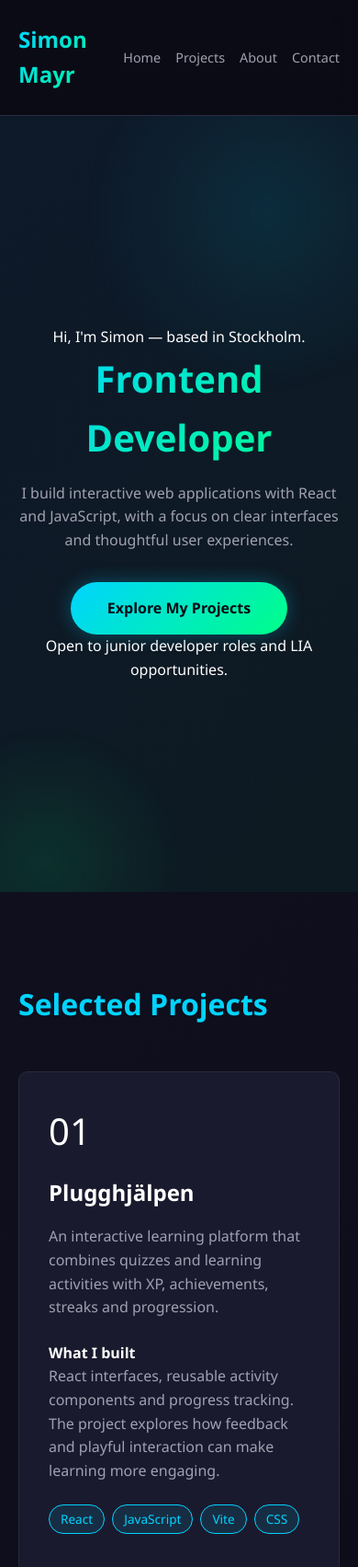
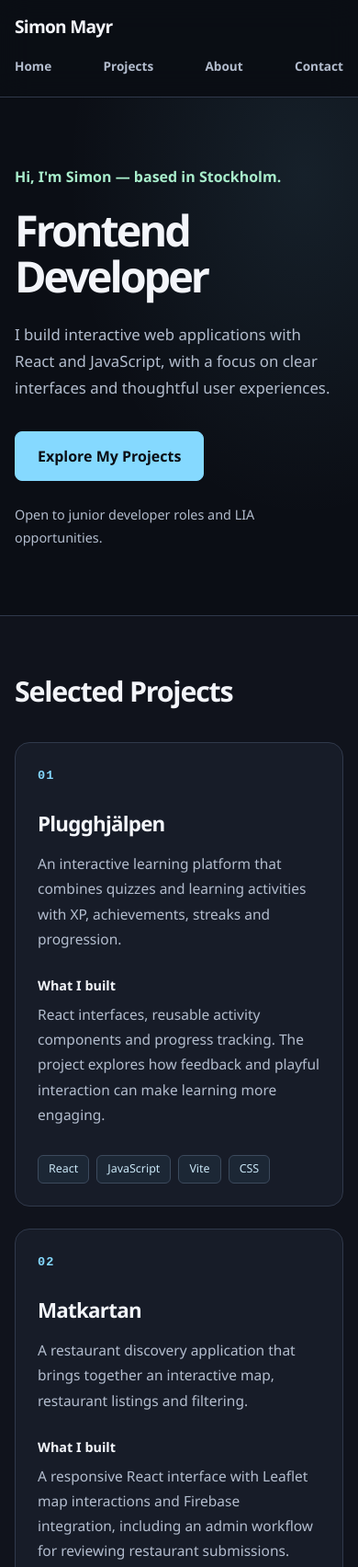
Before and after one commit to Meyertoe/Meyertoe.github.io, a plain HTML site: page index.html in a window 390 px wide. Shown: the top 1704 px of the page at 92% size. Drawn offline with Linux system fonts and the light colour scheme.

Commit message:
Refactor styles.css for improved design and responsiveness
Updated color scheme and general styles for improved aesthetics. Enhanced layout responsiveness and added new styles for various sections.

```diff
--- a/styles.css
+++ b/styles.css
@@ -1,414 +1,499 @@
+/* Base */
+:root {
+    color-scheme: dark;
+    --bg-dark: #10131c;
+    --bg-darker: #0b0e15;
+    --bg-card: #171c28;
+    --accent-primary: #85d9ff;
+    --accent-secondary: #a8edcb;
+    --text-primary: #f3f5fa;
+    --text-secondary: #b3bdce;
+    --border-color: #30394b;
+}
+
 * {
     margin: 0;
     padding: 0;
     box-sizing: border-box;
 }
 
-/* Color Scheme */
-:root {
-    --bg-dark: #0f0f1e;
-    --bg-darker: #0a0a14;
-    --bg-card: #1a1a2e;
-    --accent-primary: #00d4ff;
-    --accent-secondary: #00ff88;
-    --text-primary: #ffffff;
-    --text-secondary: #a0a0b0;
-    --border-color: #2a2a3e;
+html {
+    scroll-behavior: smooth;
+    scroll-padding-top: 100px;
 }
 
-/* General Styles */
 body {
-    font-family: 'Segoe UI', Tahoma, Geneva, Verdana, sans-serif;
-    background: linear-gradient(135deg, var(--bg-dark) 0%, var(--bg-darker) 100%);
+    background: var(--bg-dark);
     color: var(--text-primary);
-    line-height: 1.6;
-    overflow-x: hidden;
+    font-family: "Segoe UI", Arial, sans-serif;
+    line-height: 1.75;
+}
+
+a {
+    color: inherit;
+    text-underline-offset: 5px;
+}
+
+a:focus-visible {
+    outline: 3px solid var(--accent-secondary);
+    outline-offset: 6px;
+    border-radius: 4px;
+}
+
+::selection {
+    background: var(--accent-primary);
+    color: var(--bg-darker);
 }
 
 .container {
-    max-width: 1200px;
-    margin: 0 auto;
-    padding: 0 20px;
+    width: min(1120px, calc(100% - 48px));
+    margin-inline: auto;
+}
+
+h1,
+h2,
+h3,
+h4 {
+    line-height: 1.2;
+}
+
+h2 {
+    font-size: clamp(1.9rem, 4vw, 2.8rem);
+    letter-spacing: -0.04em;
+}
+
+.sr-only {
+    position: absolute;
+    width: 1px;
+    height: 1px;
+    padding: 0;
+    margin: -1px;
+    overflow: hidden;
+    clip-path: inset(50%);
+    white-space: nowrap;
+    border: 0;
 }
 
 /* Navigation */
-.navbar {
-    background: rgba(10, 10, 20, 0.8);
-    backdrop-filter: blur(10px);
-    border-bottom: 1px solid var(--border-color);
+body > header {
     position: sticky;
     top: 0;
     z-index: 100;
 }
 
+.navbar {
+    background: rgba(11, 14, 21, 0.95);
+    border-bottom: 1px solid var(--border-color);
+    backdrop-filter: blur(16px);
+}
+
 .navbar .container {
+    min-height: 80px;
     display: flex;
+    align-items: center;
     justify-content: space-between;
-    align-items: center;
-    padding: 1.5rem 20px;
+    gap: 24px;
 }
 
 .logo {
-    font-size: 1.5rem;
-    font-weight: bold;
-    background: linear-gradient(135deg, var(--accent-primary), var(--accent-secondary));
-    -webkit-background-clip: text;
-    -webkit-text-fill-color: transparent;
-    background-clip: text;
+    color: var(--text-primary);
+    font-size: 1.2rem;
+    font-weight: 750;
+    letter-spacing: -0.04em;
+    text-decoration: none;
+    white-space: nowrap;
 }
 
 .nav-links {
     display: flex;
+    flex-wrap: wrap;
+    gap: 24px;
     list-style: none;
-    gap: 2rem;
 }
 
 .nav-links a {
+    display: inline-block;
+    padding-block: 10px;
     color: var(--text-secondary);
+    font-size: 0.92rem;
+    font-weight: 600;
     text-decoration: none;
-    transition: color 0.3s ease;
-    position: relative;
+    transition: color 180ms ease;
 }
 
 .nav-links a:hover {
     color: var(--accent-primary);
 }
 
-.nav-links a::after {
-    content: '';
-    position: absolute;
-    bottom: -5px;
-    left: 0;
-    width: 0;
-    height: 2px;
-    background: var(--accent-primary);
-    transition: width 0.3s ease;
-}
-
-.nav-links a:hover::after {
-    width: 100%;
-}
-
-/* Hero Section */
+/* Introduction */
 .hero {
-    min-height: 100vh;
-    display: flex;
-    align-items: center;
-    justify-content: center;
-    background: linear-gradient(135deg, rgba(0, 212, 255, 0.05) 0%, rgba(0, 255, 136, 0.05) 100%);
     position: relative;
-    overflow: hidden;
-}
-
-.hero::before {
-    content: '';
-    position: absolute;
-    width: 400px;
-    height: 400px;
-    background: radial-gradient(circle, rgba(0, 212, 255, 0.1) 0%, transparent 70%);
-    border-radius: 50%;
-    top: -100px;
-    right: -100px;
-    animation: float 6s ease-in-out infinite;
-}
-
-.hero::after {
-    content: '';
-    position: absolute;
-    width: 300px;
-    height: 300px;
-    background: radial-gradient(circle, rgba(0, 255, 136, 0.1) 0%, transparent 70%);
-    border-radius: 50%;
-    bottom: -100px;
-    left: -100px;
-    animation: float 8s ease-in-out infinite reverse;
+    padding: clamp(72px, 12vw, 140px) 0;
+    background:
+        radial-gradient(
+            ellipse at 85% 15%,
+            rgba(133, 217, 255, 0.09),
+            transparent 55%
+        ),
+        var(--bg-darker);
+    border-bottom: 1px solid var(--border-color);
 }
 
 .hero-content {
-    text-align: center;
-    position: relative;
-    z-index: 1;
+    max-width: 850px;
+}
+
+.hero-content > p:first-child {
+    margin-bottom: 20px;
+    color: var(--accent-secondary);
+    font-weight: 600;
 }
 
 .hero-title {
-    font-size: 4rem;
-    margin-bottom: 1rem;
-    background: linear-gradient(135deg, var(--accent-primary), var(--accent-secondary));
-    -webkit-background-clip: text;
-    -webkit-text-fill-color: transparent;
-    background-clip: text;
-    animation: slideInDown 0.8s ease;
+    margin-bottom: 24px;
+    font-size: clamp(2.7rem, 7.8vw, 6rem);
+    font-weight: 750;
+    letter-spacing: -0.065em;
+    line-height: 1.05;
 }
 
 .hero-subtitle {
-    font-size: 1.3rem;
+    max-width: 650px;
+    margin-bottom: 32px;
     color: var(--text-secondary);
-    margin-bottom: 2rem;
-    animation: slideInUp 0.8s ease 0.2s both;
+    font-size: clamp(1.05rem, 2vw, 1.3rem);
 }
 
 .cta-button {
-    display: inline-block;
-    padding: 1rem 2.5rem;
-    background: linear-gradient(135deg, var(--accent-primary), var(--accent-secondary));
+    display: inline-flex;
+    min-height: 50px;
+    align-items: center;
+    justify-content: center;
+    padding: 12px 24px;
+    border: 1px solid var(--accent-primary);
+    border-radius: 8px;
+    background: var(--accent-primary);
     color: var(--bg-darker);
+    font-weight: 750;
     text-decoration: none;
-    border-radius: 50px;
-    font-weight: bold;
-    transition: transform 0.3s ease, box-shadow 0.3s ease;
-    animation: slideInUp 0.8s ease 0.4s both;
-    box-shadow: 0 0 20px rgba(0, 212, 255, 0.3);
+    transition:
+        background-color 180ms ease,
+        transform 180ms ease;
 }
 
 .cta-button:hover {
-    transform: translateY(-3px);
-    box-shadow: 0 0 30px rgba(0, 212, 255, 0.5);
+    background: #b3e8ff;
+    transform: translateY(-2px);
 }
 
-/* About Section */
-.about {
-    padding: 6rem 0;
-    background: var(--bg-darker);
+.availability {
+    margin-top: 24px;
+    color: var(--text-secondary);
+    font-size: 0.9rem;
 }
 
-.about h2 {
-    font-size: 2.5rem;
-    margin-bottom: 2rem;
-    color: var(--accent-primary);
-}
-
-.about-text {
-    font-size: 1.1rem;
-    color: var(--text-secondary);
-    margin-bottom: 3rem;
-    max-width: 600px;
-}
-
-.skills h3 {
-    font-size: 1.5rem;
-    margin-bottom: 2rem;
-    color: var(--accent-secondary);
-}
-
-.skills-grid {
-    display: grid;
-    grid-template-columns: repeat(auto-fit, minmax(150px, 1fr));
-    gap: 1.5rem;
-}
-
-.skill-card {
-    background: var(--bg-card);
-    border: 1px solid var(--border-color);
-    padding: 2rem;
-    border-radius: 10px;
-    text-align: center;
-    transition: all 0.3s ease;
-    cursor: pointer;
-}
-
-.skill-card:hover {
-    border-color: var(--accent-primary);
-    box-shadow: 0 0 20px rgba(0, 212, 255, 0.2);
-    transform: translateY(-5px);
-}
-
-.skill-icon {
-    font-size: 2.5rem;
-    display: block;
-    margin-bottom: 1rem;
-}
-
-.skill-card p {
-    color: var(--text-primary);
-    font-weight: 600;
-}
-
-/* Projects Section */
+/* Projects */
 .projects {
-    padding: 6rem 0;
-    background: linear-gradient(135deg, var(--bg-dark) 0%, var(--bg-darker) 100%);
+    padding: 88px 0;
 }
 
 .projects h2 {
-    font-size: 2.5rem;
-    margin-bottom: 3rem;
-    color: var(--accent-primary);
+    margin-bottom: 36px;
 }
 
 .projects-grid {
     display: grid;
-    grid-template-columns: repeat(auto-fit, minmax(300px, 1fr));
-    gap: 2rem;
+    grid-template-columns: repeat(2, minmax(0, 1fr));
+    gap: 24px;
 }
 
 .project-card {
-    background: var(--bg-card);
-    border: 1px solid var(--border-color);
-    border-radius: 10px;
-    padding: 2rem;
-    transition: all 0.3s ease;
     display: flex;
     flex-direction: column;
+    min-width: 0;
+    padding: clamp(24px, 3vw, 36px);
+    border: 1px solid var(--border-color);
+    border-radius: 16px;
+    background: var(--bg-card);
+    transition:
+        border-color 180ms ease,
+        transform 180ms ease;
 }
 
 .project-card:hover {
-    border-color: var(--accent-primary);
-    box-shadow: 0 0 30px rgba(0, 212, 255, 0.2);
-    transform: translateY(-10px);
+    border-color: #63758e;
+    transform: translateY(-3px);
 }
 
 .project-header {
-    font-size: 2.5rem;
-    margin-bottom: 1rem;
+    margin-bottom: 28px;
+    color: var(--accent-primary);
+    font-family: ui-monospace, monospace;
+    font-size: 0.85rem;
+    font-weight: 600;
+    letter-spacing: 0.08em;
 }
 
 .project-card h3 {
-    font-size: 1.5rem;
-    margin-bottom: 1rem;
+    margin-bottom: 16px;
+    font-size: clamp(1.4rem, 3vw, 1.8rem);
+    letter-spacing: -0.035em;
+}
+
+.project-card h4 {
+    margin-top: 6px;
+    margin-bottom: 10px;
     color: var(--text-primary);
+    font-size: 0.9rem;
+    font-weight: 650;
 }
 
 .project-card p {
+    margin-bottom: 22px;
     color: var(--text-secondary);
-    margin-bottom: 1.5rem;
-    flex-grow: 1;
+    font-size: 0.97rem;
 }
 
 .project-tech {
     display: flex;
     flex-wrap: wrap;
-    gap: 0.5rem;
-    margin-bottom: 1.5rem;
+    gap: 8px;
+    margin-top: auto;
+    padding-top: 8px;
 }
 
 .project-tech span {
-    background: rgba(0, 212, 255, 0.1);
-    color: var(--accent-primary);
-    padding: 0.25rem 0.75rem;
-    border-radius: 20px;
-    font-size: 0.85rem;
-    border: 1px solid var(--accent-primary);
+    padding: 5px 11px;
+    border: 1px solid #3c4a5d;
+    border-radius: 6px;
+    background: #1c2735;
+    color: #c9e6f6;
+    font-size: 0.78rem;
+    line-height: 1.5;
 }
 
 .project-link {
+    align-self: flex-start;
+    margin-top: 24px;
     color: var(--accent-secondary);
-    text-decoration: none;
-    font-weight: 600;
-    transition: all 0.3s ease;
-    display: inline-block;
+    font-size: 0.94rem;
+    font-weight: 650;
+    text-decoration: underline;
+    text-decoration-color: transparent;
+    transition: text-decoration-color 180ms ease;
 }
 
 .project-link:hover {
-    color: var(--accent-primary);
-    transform: translateX(5px);
+    text-decoration-color: currentColor;
 }
 
-/* Contact Section */
+/* Optional project images */
+.project-image {
+    display: block;
+    width: 100%;
+    height: auto;
+    aspect-ratio: 16 / 10;
+    object-fit: cover;
+    object-position: top;
+    margin-bottom: 24px;
+    border: 1px solid var(--border-color);
+    border-radius: 8px;
+    background: var(--bg-darker);
+}
+
+/* About */
+.about {
+    padding: 88px 0;
+    border-top: 1px solid var(--border-color);
+    border-bottom: 1px solid var(--border-color);
+    background: var(--bg-darker);
+}
+
+.about h2 {
+    margin-bottom: 28px;
+}
+
+.about-text {
+    max-width: 760px;
+    margin-bottom: 20px;
+    color: var(--text-secondary);
+    font-size: 1.02rem;
+}
+
+.skills {
+    margin-top: 48px;
+}
+
+.skills h3 {
+    margin-bottom: 22px;
+    font-size: 1.1rem;
+    letter-spacing: -0.02em;
+}
+
+.skills-grid {
+    display: grid;
+    grid-template-columns: repeat(3, minmax(0, 1fr));
+    gap: 12px;
+}
+
+.skill-card {
+    display: flex;
+    align-items: center;
+    min-width: 0;
+    padding: 17px 20px;
+    border: 1px solid var(--border-color);
+    border-radius: 8px;
+    background: var(--bg-card);
+}
+
+.skill-card p {
+    font-size: 0.9rem;
+    font-weight: 550;
+}
+
+.skill-icon {
+    margin-right: 12px;
+}
+
+/* Contact */
 .contact {
-    padding: 6rem 0;
-    background: var(--bg-darker);
+    padding: 88px 0;
+}
+
+.contact .container {
+    max-width: 800px;
     text-align: center;
 }
 
 .contact h2 {
-    font-size: 2.5rem;
-    margin-bottom: 1rem;
-    color: var(--accent-primary);
+    margin-bottom: 24px;
 }
 
-.contact > .container > p {
-    font-size: 1.1rem;
+.contact p {
+    margin-bottom: 16px;
     color: var(--text-secondary);
-    margin-bottom: 2rem;
 }
 
 .contact-links {
     display: flex;
+    flex-wrap: wrap;
     justify-content: center;
-    gap: 2rem;
-    flex-wrap: wrap;
+    gap: 12px;
+    margin-top: 32px;
 }
 
 .contact-link {
-    padding: 0.75rem 2rem;
+    display: inline-flex;
+    align-items: center;
+    justify-content: center;
+    min-height: 48px;
+    padding: 10px 26px;
+    border: 1px solid var(--border-color);
+    border-radius: 8px;
     background: var(--bg-card);
-    border: 2px solid var(--accent-primary);
-    color: var(--accent-primary);
+    color: var(--text-primary);
+    font-weight: 650;
     text-decoration: none;
-    border-radius: 50px;
-    font-weight: 600;
-    transition: all 0.3s ease;
+    transition:
+        border-color 180ms ease,
+        background-color 180ms ease;
 }
 
-.contact-link:hover {
+.contact-link:first-child {
+    border-color: var(--accent-primary);
     background: var(--accent-primary);
     color: var(--bg-darker);
 }
 
+.contact-link:hover {
+    border-color: var(--accent-primary);
+    background: #253348;
+}
+
+.contact-link:first-child:hover {
+    background: #b3e8ff;
+}
+
 /* Footer */
 .footer {
+    padding: 28px 0;
+    border-top: 1px solid var(--border-color);
     background: var(--bg-darker);
-    border-top: 1px solid var(--border-color);
-    padding: 2rem 0;
+    color: var(--text-secondary);
+    font-size: 0.85rem;
     text-align: center;
-    color: var(--text-secondary);
 }
 
-/* Animations */
-@keyframes slideInDown {
-    from {
-        opacity: 0;
-        transform: translateY(-30px);
+/* Tablet and mobile */
+@media (max-width: 760px) {
+    .projects-grid {
+        grid-template-columns: 1fr;
     }
-    to {
-        opacity: 1;
-        transform: translateY(0);
+
+    .skills-grid {
+        grid-template-columns: repeat(2, minmax(0, 1fr));
+    }
+
+    .hero {
+        padding: 72px 0;
+    }
+
+    .projects,
+    .about,
+    .contact {
+        padding: 64px 0;
     }
 }
 
-@keyframes slideInUp {
-    from {
-        opacity: 0;
-        transform: translateY(30px);
-    }
-    to {
-        opacity: 1;
-        transform: translateY(0);
-    }
-}
-
-@keyframes float {
-    0%, 100% {
-        transform: translateY(0px);
-    }
-    50% {
-        transform: translateY(20px);
-    }
-}
-
-/* Responsive Design */
-@media (max-width: 768px) {
-    .hero-title {
-        font-size: 2.5rem;
+@media (max-width: 480px) {
+    .container {
+        width: calc(100% - 32px);
     }
 
-    .hero-subtitle {
-        font-size: 1rem;
+    .navbar .container {
+        flex-direction: column;
+        align-items: flex-start;
+        gap: 4px;
+        padding-block: 12px;
     }
 
     .nav-links {
-        gap: 1rem;
-        font-size: 0.9rem;
+        width: 100%;
+        justify-content: space-between;
+        gap: 8px;
     }
 
-    .projects-grid,
+    .nav-links a {
+        font-size: 0.85rem;
+    }
+
+    html {
+        scroll-padding-top: 130px;
+    }
+
+    .hero-title {
+        font-size: clamp(2.5rem, 12vw, 3.6rem);
+    }
+
     .skills-grid {
         grid-template-columns: 1fr;
     }
 
-    .about h2,
-    .projects h2,
-    .contact h2 {
-        font-size: 2rem;
+    .contact-link {
+        flex: 1;
     }
 }
+
+/* Respect reduced-motion preferences */
+@media (prefers-reduced-motion: reduce) {
+    html {
+        scroll-behavior: auto;
+    }
+
+    *,
+    *::before,
+    *::after {
+        animation: none !important;
+        transition: none !important;
+    }
+}
```
